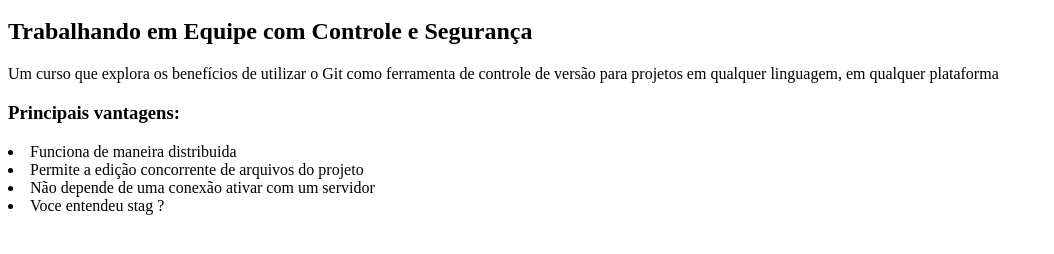
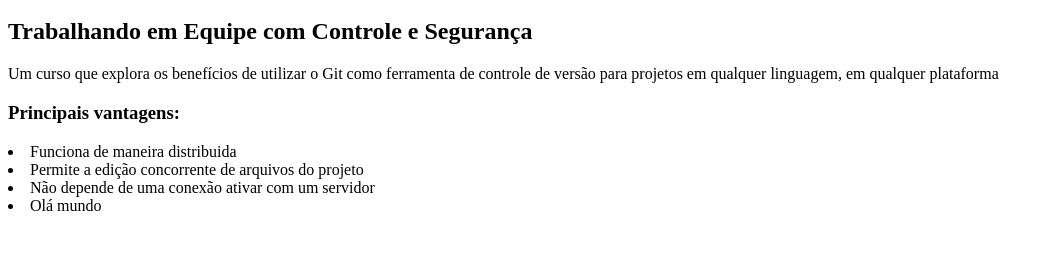
Before and after one commit to stag006/curso-git, a plain HTML site: page index.html in a window 1280 px wide. Shown: the part 48-302 px from the top of the page, without its empty margins (0-1054 px from the left). Drawn offline with Linux system fonts and the light colour scheme.

Commit message:
Testando

```diff
--- a/index.html
+++ b/index.html
@@ -12,7 +12,7 @@
             <li>Funciona de maneira distribuida</li>
             <li>Permite a edição concorrente de arquivos do projeto</li>
             <li>Não depende de uma conexão ativar com um servidor</li>
-			<li>Voce entendeu stag ?</li>
+			<li>Olá mundo</li>
         </u1>
     </body>
 </html>
```
